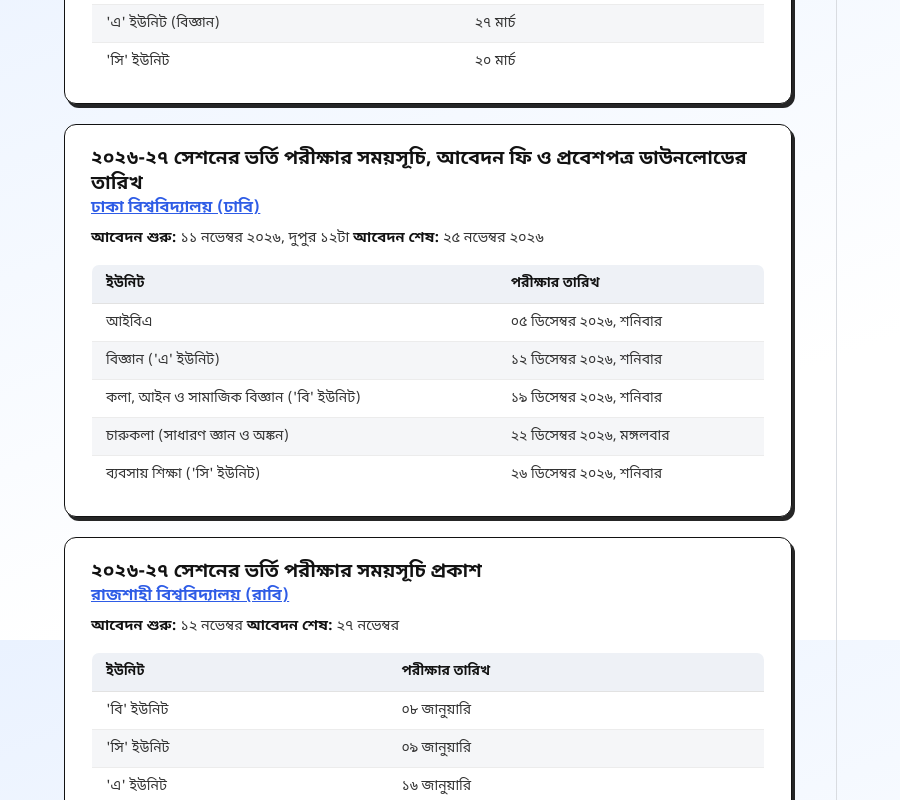
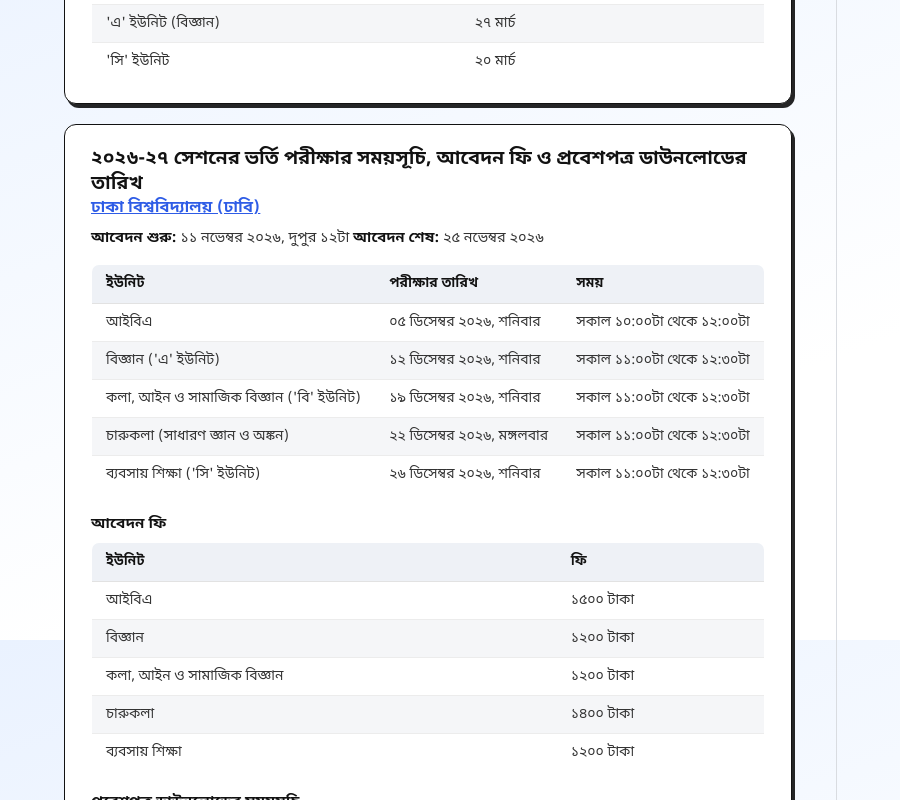
Before and after one commit to nishat-jihad/Admission-info, a Next.js app in the folder chance-hobe-ki/: page /updates in a window 1280 px wide. Shown: the part 960-1760 px from the top of the page, without its empty margins (0-900 px from the left). Built offline with nearby package versions, Linux system fonts and the light colour scheme.

Commit message:
Update UpdatesFilterList.js

```diff
--- a/chance-hobe-ki/src/components/UpdatesFilterList.js
+++ b/chance-hobe-ki/src/components/UpdatesFilterList.js
@@ -72,7 +72,9 @@ function buildSearchWords(update) {
     update.title,
     update.applicationStart,
     update.applicationEnd,
-    ...(update.schedule || []).flatMap((row) => [row.unit, row.date]),
+    ...(update.schedule || []).flatMap((row) => [row.unit, row.date, row.time]),
+    ...(update.extraTables || []).flatMap((t) => [t.title, ...t.rows.flat()]),
+    ...(update.notes || []),
     GENERIC_KEYWORDS,
   ];
   return wordsOf(parts.filter(Boolean).join(" "));
@@ -223,6 +225,7 @@ export default function UpdatesFilterList({ updates, inlineNews = null }) {
                   <tr>
                     <th>ইউনিট</th>
                     <th>পরীক্ষার তারিখ</th>
+                    {u.schedule.some((r) => r.time) && <th>সময়</th>}
                   </tr>
                 </thead>
                 <tbody>
@@ -232,11 +235,92 @@ export default function UpdatesFilterList({ updates, inlineNews = null }) {
                       <td className={row.tentative ? "tentative-date" : undefined}>
                         {row.date}
                       </td>
+                      {u.schedule.some((r) => r.time) && <td>{row.time || "—"}</td>}
                     </tr>
                   ))}
                 </tbody>
               </table>
             </div>
+            {(u.extraTables || []).map((t, ti) => (
+              <div key={ti}>
+                <h3 style={{ fontFamily: "var(--font-noto-bn), sans-serif", fontWeight: 700, fontSize: 15, color: "var(--black)", margin: "20px 0 8px" }}>
+                  {t.title}
+                </h3>
+                <div className="update-table-wrap">
+                  <table className="update-table">
+                    <thead>
+                      <tr>
+                        {t.headers.map((h, hi) => (
+                          <th key={hi}>{h}</th>
+                        ))}
+                      </tr>
+                    </thead>
+                    <tbody>
+                      {t.rows.map((row, ri) => (
+                        <tr key={ri} className={ri % 2 === 0 ? "row-white" : "row-grey"}>
+                          {row.map((cell, ci) => (
+                            <td key={ci}>{cell}</td>
+                          ))}
+                        </tr>
+                      ))}
+                    </tbody>
+                  </table>
+                </div>
+              </div>
+            ))}
+            {(u.notes || []).length > 0 && (
+              <div>
+                <h3 style={{ fontFamily: "var(--font-noto-bn), sans-serif", fontWeight: 700, fontSize: 15, color: "var(--black)", margin: "20px 0 8px" }}>
+                  গুরুত্বপূর্ণ তথ্য
+                </h3>
+                <ul style={{ margin: 0, paddingLeft: 20, fontSize: 14, color: "#333", lineHeight: 1.7 }}>
+                  {u.notes.map((n, i) => (
+                    <li key={i}>{n}</li>
+                  ))}
+                </ul>
+              </div>
+            )}
+            {u.sourcePdf && (
+              <div style={{ maxWidth: 380, margin: "16px auto 0" }}>
+                <a
+                  href={u.sourcePdf}
+                  target="_blank"
+                  rel="noopener noreferrer"
+                  style={{
+                    display: "flex",
+                    alignItems: "center",
+                    justifyContent: "center",
+                    gap: 8,
+                    width: "100%",
+                    textAlign: "center",
+                    padding: "10px 14px",
+                    border: "1px solid #e2e2e2",
+                    borderRadius: 8,
+                    background: "#f5f6f8",
+                    color: "inherit",
+                    textDecoration: "none",
+                    fontWeight: 700,
+                    fontSize: 14,
+                  }}
+                >
+                  <svg
+                    width="16"
+                    height="16"
+                    viewBox="0 0 24 24"
+                    fill="none"
+                    stroke="currentColor"
+                    strokeWidth="2"
+                    strokeLinecap="round"
+                    strokeLinejoin="round"
+                    aria-hidden="true"
+                  >
+                    <path d="M14 3H7a2 2 0 0 0-2 2v14a2 2 0 0 0 2 2h10a2 2 0 0 0 2-2V8z" />
+                    <path d="M14 3v5h5M9 13h6M9 17h6" />
+                  </svg>
+                  সার্কুলার (PDF) দেখো
+                </a>
+              </div>
+            )}
             {u.sourceImage && (
               <div style={{ maxWidth: 380, margin: "16px auto 0" }}>
                 <button
```
